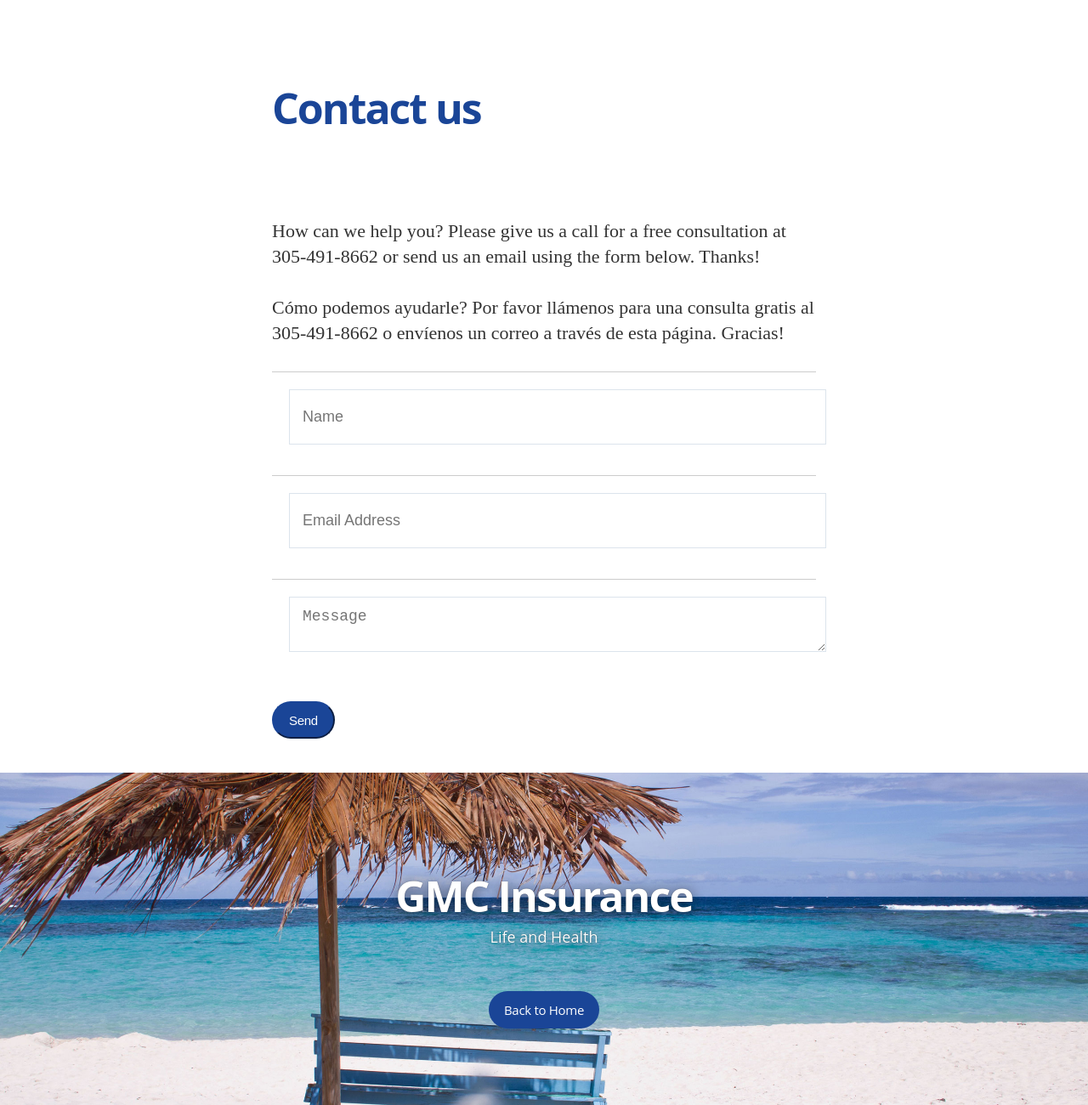
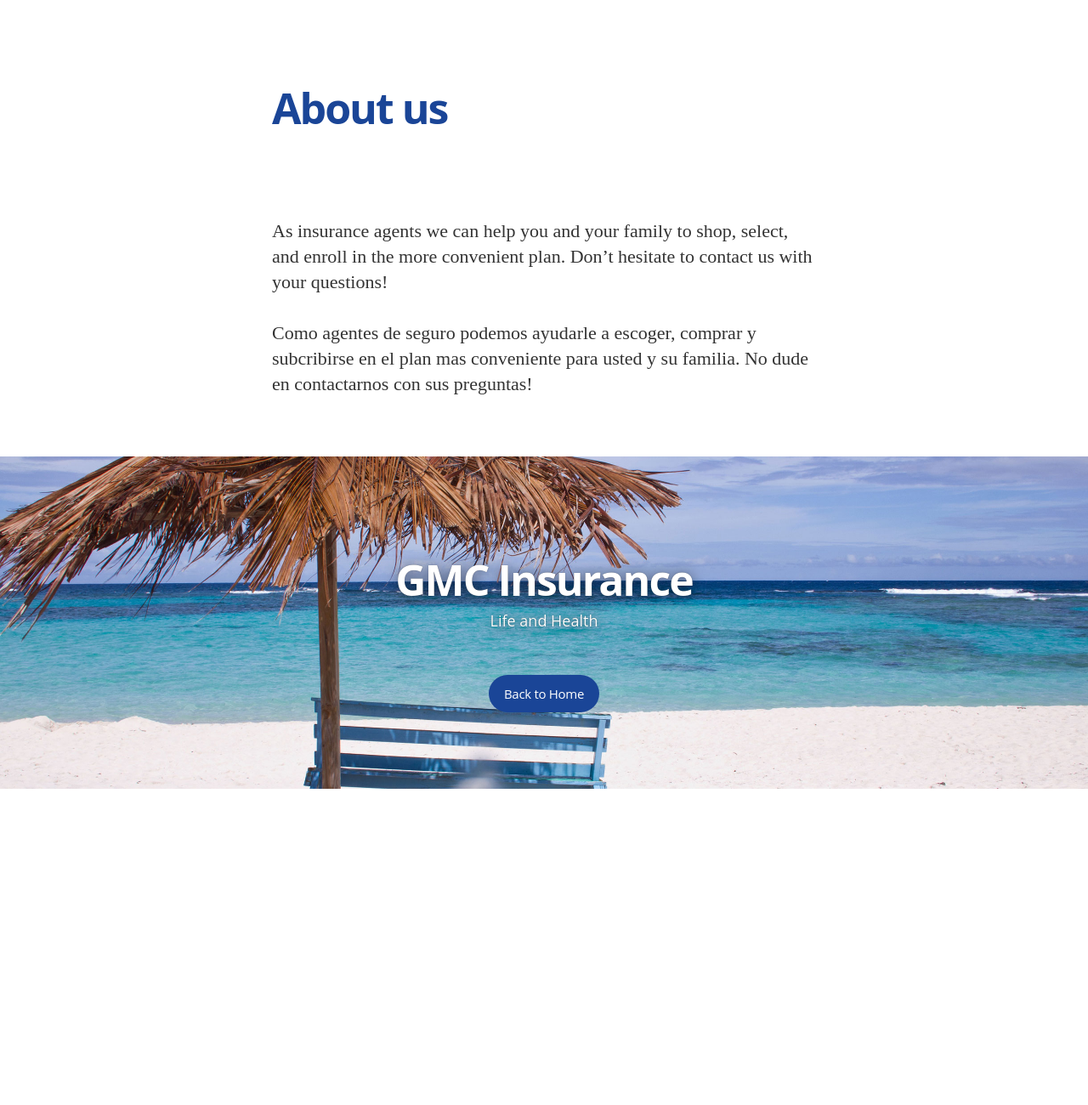
Before and after one commit to patrypatry/gmc-insurance, a Jekyll site: the page built from about.md, in a window 1280 px wide. Shown: the whole page at 85% size. Built offline with Jekyll 4.4.1, drawn with Linux system fonts in a browser that asks for light colours; nearby versions of some CDN libraries; some web fonts are replaced; Markdown is read by kramdown in place of the engine named in the settings; after the commit the page ends 928 px from its top, so only the background shows below that.

Commit message:
about us formatting

```diff
--- a/_config.yml
+++ b/_config.yml
@@ -9,7 +9,7 @@
 description: > # this means to ignore newlines until "email:"
    Life and Health
 
-email: patgalis@gmail.com
+email: agalis07@gmail.com
 #blog logo
 logo: "/assets/images/gmc_logo.png"
 # blog cover
--- a/_layouts/page.html
+++ b/_layouts/page.html
@@ -40,10 +40,12 @@
           <a name="topofpage"></a>
           {{content}}
         </section>
-        {% if site.contact == "static" %}
-        {% include contact_static.html %}
-        {% else %}
-        {% include contact.html %}
+        {% if page.contact %}
+          {% if site.contact == "static" %}
+           {% include contact_static.html %}
+          {% else %}
+           {% include contact.html %}
+          {% endif %}
         {% endif %}
       </article>
     </main>
--- a/about.md
+++ b/about.md
@@ -4,6 +4,6 @@
 permalink: /about/
 ---
 
-How can we help you? Please give us a call for a free consultation at 305-491-8662 or send us an email using the form below. Thanks!
+As insurance agents we can help you and your family to shop, select, and enroll in the more convenient plan. Don't hesitate to contact us with your questions!
 
-Cómo podemos ayudarle? Por favor llámenos para una consulta gratis al 305-491-8662 o envíanos un correo a través de esta página. Gracias!
+Como agentes de seguro podemos ayudarle a escoger, comprar y subcribirse en el plan mas conveniente para usted y su familia. No dude en contactarnos con sus preguntas!
--- a/index.html
+++ b/index.html
@@ -25,7 +25,7 @@
       {% endfor %}
       <a href={{ "/about/" | prepend: site.baseurl }}>About us</a>
       &nbsp;&nbsp;·&nbsp;&nbsp;
-      <a href={{ "/about/" | prepend: site.baseurl }}>Contact us</a>
+      <a href={{ "/contact/" | prepend: site.baseurl }}>Contact us</a>
     </div>
 </header>
 
```
Also changed, not shown: contact.md (+2 -1 lines).
